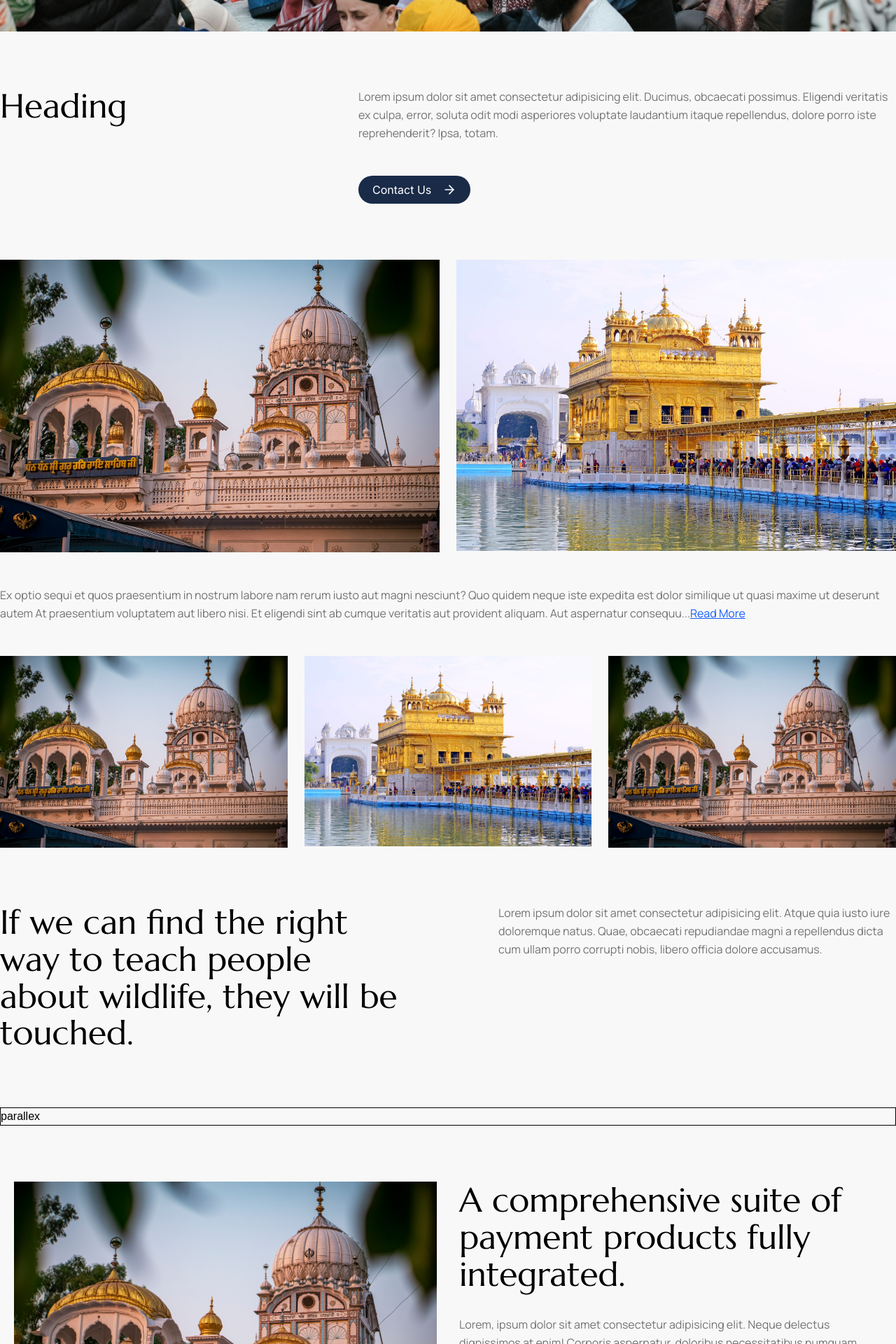
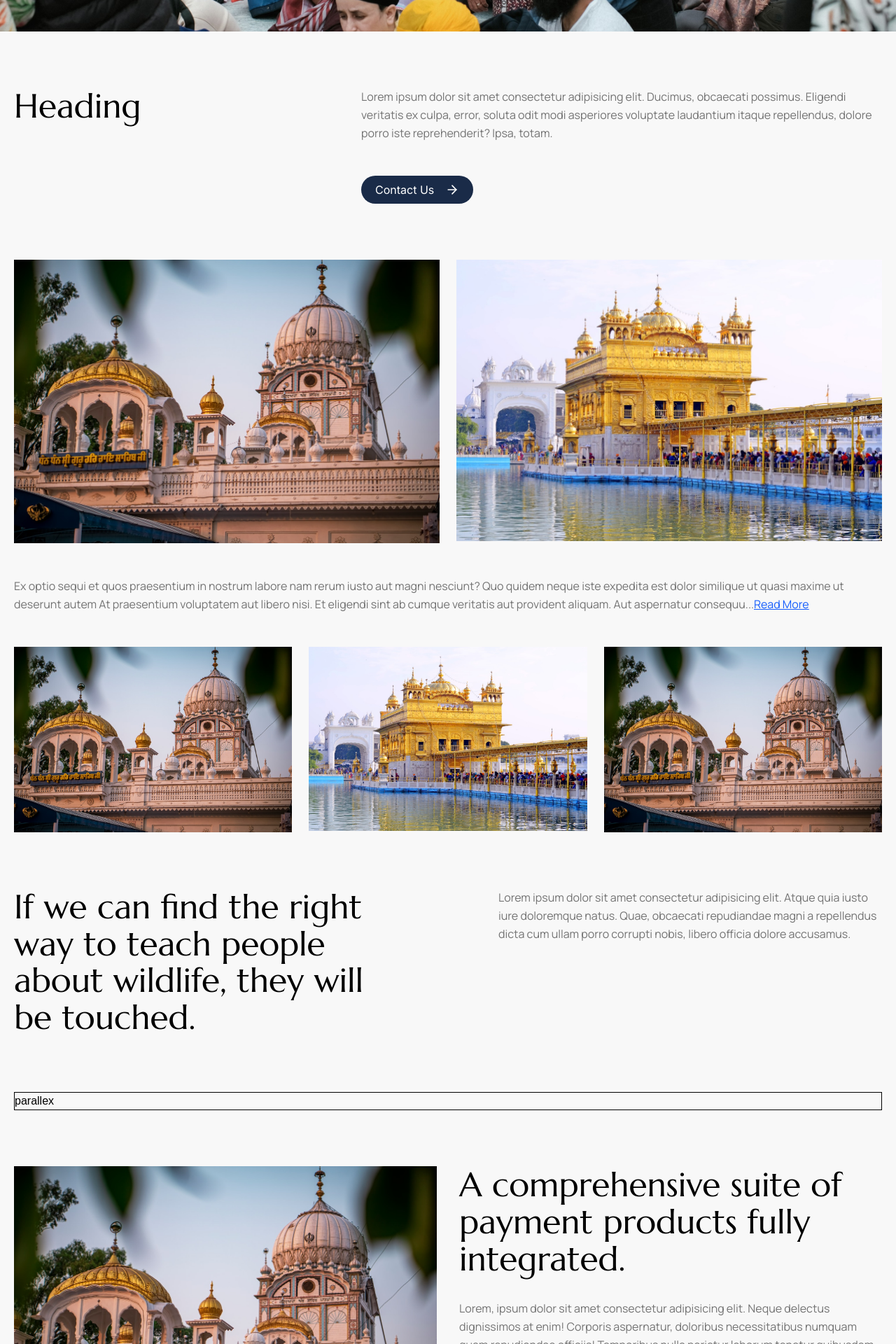
Before and after one commit to ShahbazNadeem/zufta_travels, a Next.js app: page /psy in a window 1280 px wide. Shown: the part 520-2440 px from the top of the page at 70% size. Built offline with nearby package versions, Linux system fonts and the light colour scheme.

Commit message:
merge store

```diff
--- a/src/pages/psy/index.jsx
+++ b/src/pages/psy/index.jsx
@@ -30,7 +30,7 @@ const index = () => {
             </section>
 
             <section>
-                <div className="wrapper-PS2 mt-10 md:mt-20 px-5 md:px-0">
+                <div className="wrapper-PS2 mt-10 md:mt-20 px-5 max-w-[1440px] mx-auto">
                     <div className="container">
                         <div className='flex flex-col md:flex-row gap-8 md:gap-0'>
                             <div className='w-[100%] md:w-[40%] text-center md:text-left'>
@@ -52,7 +52,7 @@ const index = () => {
             </section>
 
             <section>
-                <div className="wrapper-PS3 mt-10 md:mt-20 px-5 md:px-0">
+                <div className="wrapper-PS3 mt-10 md:mt-20 px-5 max-w-[1440px] mx-auto">
                     <div className="container">
                         <div className="flex flex-col gap-8 md:gap-12">
                             <div className="flex gap-3 md:gap-6">
@@ -81,7 +81,7 @@ const index = () => {
             </section>
 
             <section>
-                <div className="wrapper-PS4 mt-10 md:mt-20 px-5 md:px-0">
+                <div className="wrapper-PS4 mt-10 md:mt-20 px-5 max-w-[1440px] mx-auto">
                     <div className="container">
                         <div className="flex flex-col md:flex-row gap-8 md:gap-18 lg:gap-36">
                             <div className="basis-1/2">
@@ -96,7 +96,7 @@ const index = () => {
             </section>
 
             <section>
-                <div className="wrapper-PS5 mt-10 md:mt-20 px-5 md:px-0">
+                <div className="wrapper-PS5 mt-10 md:mt-20 px-5 ">
                     <div className="container">
                         <div className="border">
                             parallex
@@ -106,13 +106,13 @@ const index = () => {
             </section>
 
             <section>
-                <div className="wrapper-PS6 mt-10 md:mt-20 px-5 ">
+                <div className="wrapper-PS6 mt-10 md:mt-20 px-5 max-w-[1440px] mx-auto">
                     <div className="container">
                         <div className="flex flex-col md:flex-row gap-8">
                             <div className="md:basis-1/2">
                                 <figure><Image src={contentImg1} /></figure>
                             </div>
-                            <div className="md:basis-1/2 flex flex-col gap-8 md:gap-8">
+                            <div className="md:basis-1/2 flex flex-col gap-8">
                                 <h1 className='text-center md:text-left'>A comprehensive suite of payment products fully integrated.</h1>
                                 <p className='text-center md:text-left'>Lorem, ipsum dolor sit amet consectetur adipisicing elit. Neque delectus dignissimos at enim! Corporis aspernatur, doloribus necessitatibus numquam quam repudiandae officiis! Temporibus nulla pariatur laborum tenetur quibusdam amet magnam aperiam.</p>
 
@@ -123,7 +123,7 @@ const index = () => {
             </section>
 
             <section>
-                <div className="wrapper-PS6 mt-10 md:mt-20 max-w-[1440px] mx-auto px-5 md:px-0">
+                <div className="wrapper-PS6 mt-10 md:mt-20 max-w-[1440px] mx-auto">
                     <div class="designYurTrip">
                         <div className="container">
                             <div class="content py-24 md:py-48 lg:py-72">
@@ -138,21 +138,23 @@ const index = () => {
             </section>
 
             <section>
-                <div className="wrapper-PS7 my-10 md:my-20 px-5 md:px-0">
+                <div className="wrapper-PS7 my-10 md:my-20 px-5 max-w-[1440px] mx-auto">
                     <div className="container">
-                        <div className="flex flex-col gap-4">
-                            <div className="">
-                                <h1>Transforming Dreams into Reality</h1>
-                                <p>This comprehensive suite of payment products offers a fully integrated solution for handling various payment needs. It encompasses a range of services and features designed to streamline payment processes and enhance efficiency.</p>
+                        <div className="flex flex-col gap-8 md:gap-12">
+                            <div className="flex flex-col gap-8">
+                                <h1 className='text-center'>Transforming Dreams into Reality</h1>
+                                <p className='text-center max-w-[656] mx-auto'>This comprehensive suite of payment products offers a fully integrated solution for handling various payment needs. It encompasses a range of services and features designed to streamline payment processes and enhance efficiency.</p>
                             </div>
 
-                            <div className="flex gap-4">
+                            <div className="flex gap-3 md:gap-6">
                                 <div className="basis-1/2"><figure><Image src={contentImg1} /></figure></div>
                                 <div className="basis-1/2"><figure><Image src={contentImg2} /></figure></div>
                             </div>
 
                             <div className="text-center">
+                                <p className='text-center max-w-[956px] mx-auto'>
                                 This comprehensive suite of payment products offers a fully integrated solution for handling various payment needs. It encompasses a range of services and features designed to streamline payment processes and enhance efficiency.
+                                </p>
                             </div>
 
                         </div>
```
